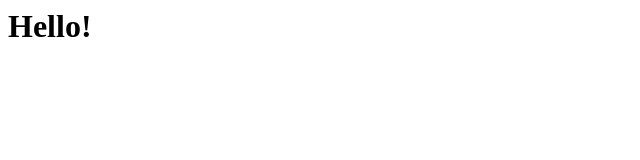
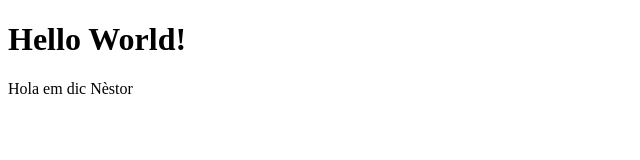
Before and after one commit to ferrancanellas/SocialDataAnalysisAndVisualization2017, a plain HTML site: page index.html in a window 1280 px wide. Shown: the whole page, without its empty margins (0-640 px from the left). Drawn offline with nearby package versions, Linux system fonts and the light colour scheme.

Commit message:
Index amb algo

```diff
--- a/index.html
+++ b/index.html
@@ -1 +1,15 @@
-<h1>Hello!</h1>
+<!DOCTYPE html>
+<html lang="en">
+	<head>
+		<meta charset="utf-8">
+		<title>D3 Page Template</title>
+		<script type="text/javascript" src="d3/d3.js"></script>
+	</head>
+	<body>
+		<script type="text/javascript">
+			// Your beautiful D3 code will go here
+		</script>
+	</body>
+	<h1> Hello World! </h1>
+	<p> Hola em dic Nèstor </p>
+</html>
```
